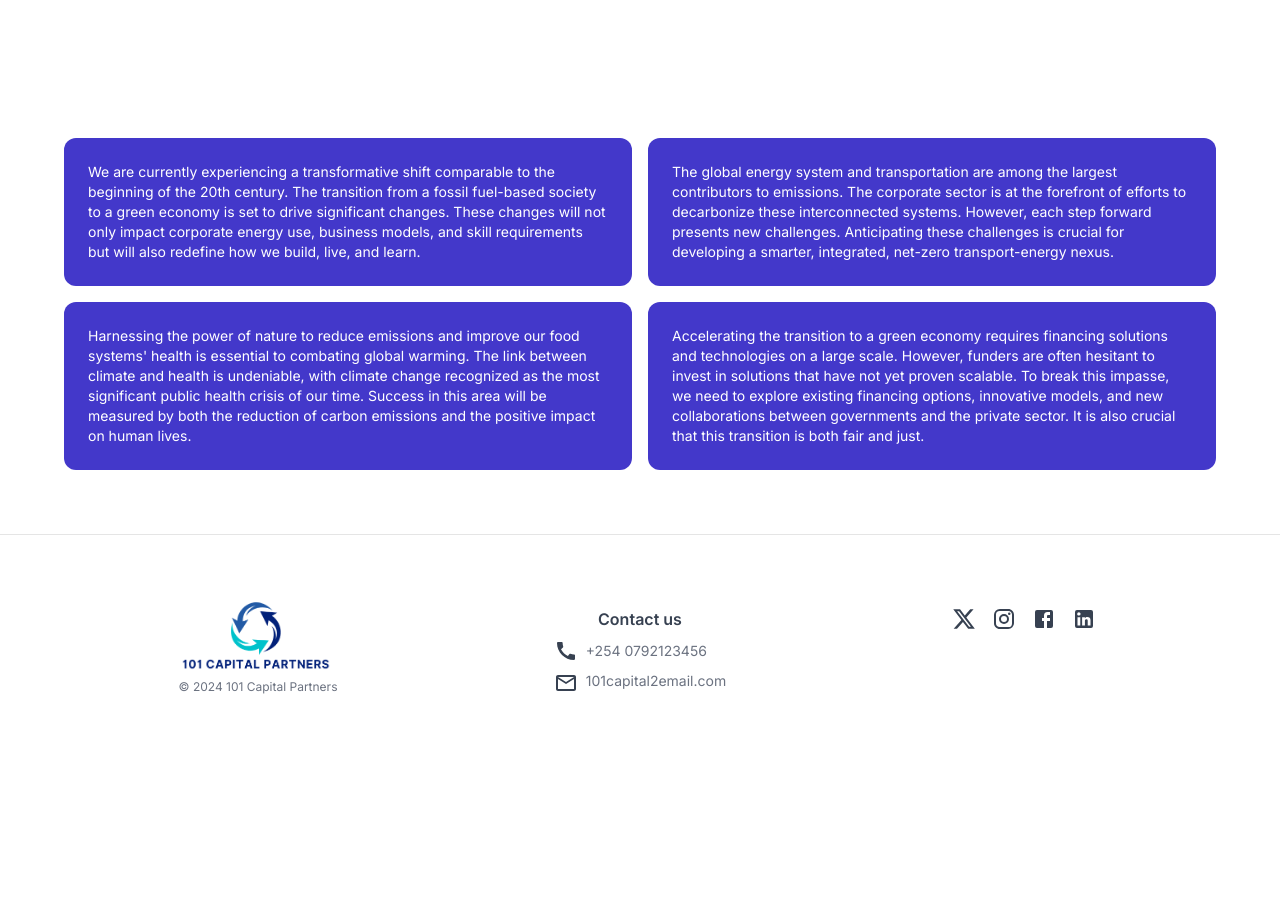
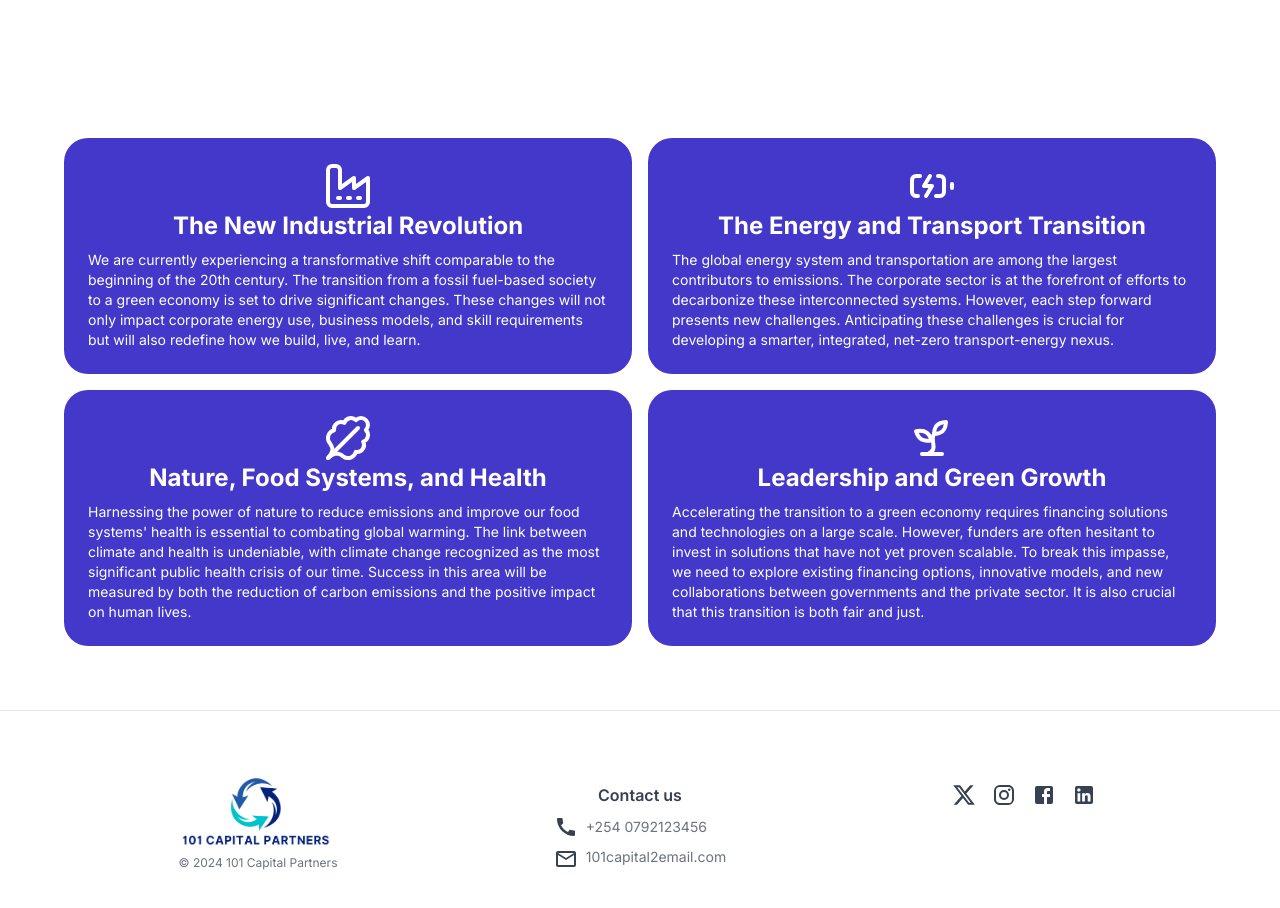
Before and after one commit to bashybaranaba/101capital, a Next.js app: page / in a window 1280 px wide. Shown: the part 1880-2788 px from the top of the page. Before the commit the page ends 2647 px from the top, so only its background shows below. Built offline with nearby package versions, Linux system fonts and the light colour scheme.

Commit message:
feat: add content to perspectives section

```diff
--- a/components/Perspectives.tsx
+++ b/components/Perspectives.tsx
@@ -1,112 +1,54 @@
 import Image from "next/image";
 import Link from "next/link";
+import { Factory, LeafyGreen, BatteryCharging, Sprout } from "lucide-react";
 
-import XIcon from "@mui/icons-material/X";
-import FacebookIcon from "@mui/icons-material/Facebook";
-import InstagramIcon from "@mui/icons-material/Instagram";
-import LinkedInIcon from "@mui/icons-material/LinkedIn";
-import CallIcon from "@mui/icons-material/Call";
-import CallOutlinedIcon from "@mui/icons-material/CallOutlined";
-import EmailOutlinedIcon from "@mui/icons-material/EmailOutlined";
-
-export default function Perspectives() {
-  const socialLinks = [
+const perspectivesData = [
   {
-      href: "",
-      icon: <XIcon className="h-6 w-6 m-2" />,
+    icon: Factory,
+    title: "The New Industrial Revolution",
+    description:
+      "We are currently experiencing a transformative shift comparable to the beginning of the 20th century. The transition from a fossil fuel-based society to a green economy is set to drive significant changes. These changes will not only impact corporate energy use, business models, and skill requirements but will also redefine how we build, live, and learn.",
   },
   {
-      href: "",
-      icon: <InstagramIcon className="h-6 w-6 m-2" />,
+    icon: BatteryCharging,
+    title: "The Energy and Transport Transition",
+    description:
+      "The global energy system and transportation are among the largest contributors to emissions. The corporate sector is at the forefront of efforts to decarbonize these interconnected systems. However, each step forward presents new challenges. Anticipating these challenges is crucial for developing a smarter, integrated, net-zero transport-energy nexus.",
   },
   {
-      href: "",
-      icon: <FacebookIcon className="h-6 w-6 m-2" />,
+    icon: LeafyGreen,
+    title: "Nature, Food Systems, and Health",
+    description:
+      "Harnessing the power of nature to reduce emissions and improve our food systems' health is essential to combating global warming. The link between climate and health is undeniable, with climate change recognized as the most significant public health crisis of our time. Success in this area will be measured by both the reduction of carbon emissions and the positive impact on human lives.",
   },
   {
-      href: "",
-      icon: <LinkedInIcon className="h-6 w-6 m-2" />,
+    icon: Sprout,
+    title: "Leadership and Green Growth",
+    description:
+      "Accelerating the transition to a green economy requires financing solutions and technologies on a large scale. However, funders are often hesitant to invest in solutions that have not yet proven scalable. To break this impasse, we need to explore existing financing options, innovative models, and new collaborations between governments and the private sector. It is also crucial that this transition is both fair and just.",
   },
 ];
 
-  const portfolioItems = [
-    {
-      title: "Portfolio item 1",
-      description:
-        "Lorem ipsum dolor sit amet, consectetur adipiscing elit. Sed do eiusmod",
-      image: "/images/logo.png",
-    },
-    {
-      title: "Portfolio item 2",
-      description:
-        "Lorem ipsum dolor sit amet, consectetur adipiscing elit. Sed do eiusmod",
-      image: "/images/logo.png",
-    },
-    {
-      title: "Portfolio item 3",
-      description:
-        "Lorem ipsum dolor sit amet, consectetur adipiscing elit. Sed do eiusmod",
-      image: "/images/logo.png",
-    },
-  ];
-
+export default function Perspectives() {
   return (
-    <div className="flex flex-col items-center justify-center mt-16 mb-16">
-      <div className="flex flex-col items-center justify-center  mb-16">
+    <div className="flex flex-col items-center justify-center my-16">
+      <div className="flex flex-col items-center justify-center mb-16">
         <h1 className="text-4xl font-bold text-indigo-600 text-center"></h1>
       </div>
       <div className="flex flex-col items-center justify-center px-16">
         <div className="grid grid-cols-12 gap-4">
-          <div className="col-span-12 lg:col-span-6 p-6 bg-indigo-700 rounded-xl">
-            <div className="flex flex-col items-center justify-center ">
-              <p className="text-white text-sm">
-                We are currently experiencing a transformative shift comparable
-                to the beginning of the 20th century. The transition from a
-                fossil fuel-based society to a green economy is set to drive
-                significant changes. These changes will not only impact
-                corporate energy use, business models, and skill requirements
-                but will also redefine how we build, live, and learn.
-              </p>
+          {perspectivesData.map(({ icon: Icon, title, description }, index) => (
+            <div
+              key={index}
+              className="col-span-12 lg:col-span-6 p-6 bg-indigo-700 rounded-3xl"
+            >
+              <div className="flex flex-col items-center justify-center">
+                <Icon className="h-12 w-12 text-white" />
+                <h1 className="text-white text-2xl font-bold mb-2">{title}</h1>
+                <p className="text-white text-sm">{description}</p>
               </div>
             </div>
-          <div className="col-span-12 lg:col-span-6 p-6 bg-indigo-700 rounded-xl">
-            <div className="flex flex-col items-center justify-center ">
-              <p className="text-white text-sm">
-                The global energy system and transportation are among the
-                largest contributors to emissions. The corporate sector is at
-                the forefront of efforts to decarbonize these interconnected
-                systems. However, each step forward presents new challenges.
-                Anticipating these challenges is crucial for developing a
-                smarter, integrated, net-zero transport-energy nexus.
-              </p>
-            </div>
-          </div>
-          <div className="col-span-12 lg:col-span-6 p-6 bg-indigo-700 rounded-xl">
-            <div className="flex flex-col items-center justify-center ">
-              <p className="text-white text-sm">
-                Harnessing the power of nature to reduce emissions and improve
-                our food systems' health is essential to combating global
-                warming. The link between climate and health is undeniable, with
-                climate change recognized as the most significant public health
-                crisis of our time. Success in this area will be measured by
-                both the reduction of carbon emissions and the positive impact
-                on human lives.
-              </p>
-            </div>
-          </div>
-          <div className="col-span-12 lg:col-span-6 p-6 bg-indigo-700 rounded-xl">
-            <div className="flex flex-col items-center justify-center ">
-              <p className="text-white text-sm">
-                Accelerating the transition to a green economy requires
-                financing solutions and technologies on a large scale. However,
-                funders are often hesitant to invest in solutions that have not
-                yet proven scalable. To break this impasse, we need to explore
-                existing financing options, innovative models, and new
-                collaborations between governments and the private sector. It is
-                also crucial that this transition is both fair and just.
-              </p>
-            </div>
-          </div>
+          ))}
         </div>
       </div>
     </div>
```
Lines whose indentation alone changed are shown as unchanged.
